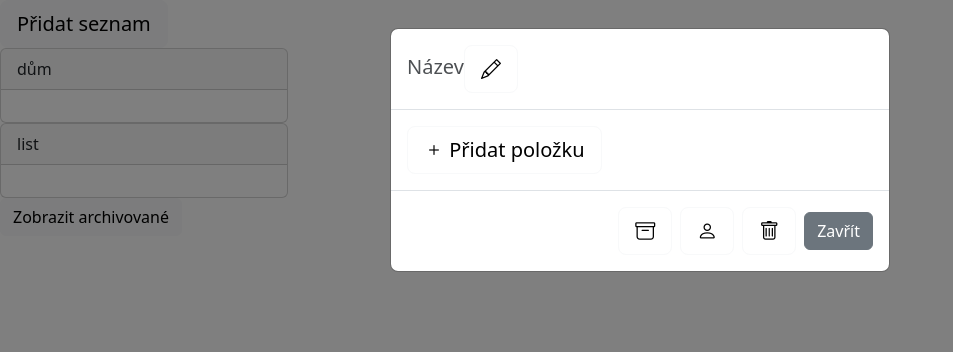
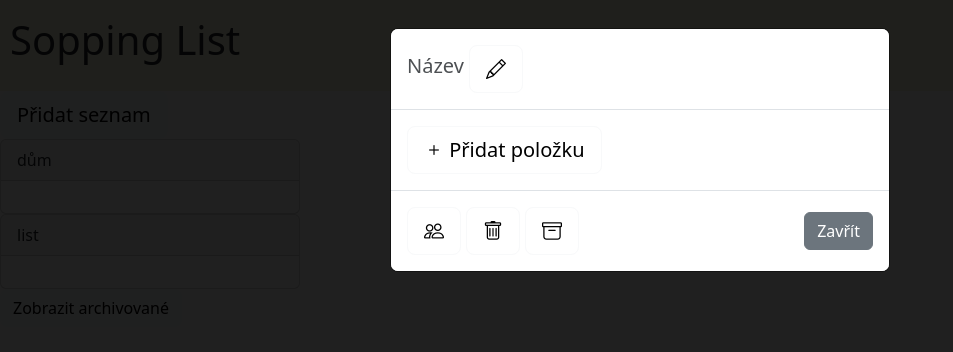
Before and after one commit to pepis-cz/Shopping-List, a React (Create React App) app in the folder client/: page / in a window 1280 px wide. Both pictures are taken after a click on the button "Přidat seznam". Shown: the top 352 px of the page, without its empty margins (0-953 px from the left). Built offline with nearby package versions, Linux system fonts and the light colour scheme.

Commit message:
zlepšování frontendu
fixování bugu kde se zobrazí všechny modaly místo jednoho, css design dashboardu

```diff
--- a/client/src/Components/home-page/add-list.jsx
+++ b/client/src/Components/home-page/add-list.jsx
@@ -1,7 +1,8 @@
 import Button from 'react-bootstrap/Button'
 import ShoppingList from '../shopping-list/shopping-list';
 
-function AddList({ lists, setLists, userId, users,modalId, setModalId }) {
+function AddList({ lists, setLists, userId, users, show, setShow }) {
+
     const handleAdd = () => {
         const newList = {
             id: lists.length ? Math.max( ...lists.map(item => item.id)) + 1 : 0,
@@ -15,25 +16,24 @@ function AddList({ lists, setLists, userId, users,modalId, setModalId }) {
         };
 
         setLists(prev => [...prev, newList]);
-        setModalId(newList.id);
+        setShow(true);
     }
 
     return (
         <>
-            <Button variant = 'light' size = 'lg' onClick = {handleAdd}>
+            <Button style = {{justifyContent: 'middle'}} variant = 'light' size = 'lg' onClick = {handleAdd}>
                 Přidat seznam
             </Button>
 
-        {modalId === lists[lists.length - 1] &&
             <ShoppingList
                 users = {users}
-                shopList = {lists[lists.length - 1]}
+                shopList = {lists[lists.length-1]}
                 userId = {userId}
                 lists = {lists}
                 setLists = {setLists}
-                setModalId = {setModalId}
+                show = {show}
+                setShow = {setShow}
             />
-        }
         </>
     )
 }
--- a/client/src/Components/home-page/card.jsx
+++ b/client/src/Components/home-page/card.jsx
@@ -3,7 +3,7 @@ import Button from 'react-bootstrap/Button'
 import ListGroup from 'react-bootstrap/ListGroup'
 import Card from 'react-bootstrap/Card'
 
-function Cards({ users, userId, lists, setLists, archived, modalId, setModalId }) {
+function Cards({ users, userId, lists, setLists, archived, show, setShow }) {
 
     const handleStatus = (id) => {
         setLists(prev => {
@@ -15,15 +15,15 @@ function Cards({ users, userId, lists, setLists, archived, modalId, setModalId }
         });
     }
 
-    const handleClick = (id) => {
-        setModalId(id);
+    const handleClick = () => {
+        setShow(true)
     }
 
     return (
         <>
             {lists.filter(item => item.archived === archived && item.members.includes(userId)).map(obj => (
                 <>
-                    <Card style={{ width: '18rem' }} onClick = {() => handleClick(obj.id)} key = {obj.id}>
+                    <Card style={{ width: '300px' }} onClick = {handleClick} key = {obj.id}>
                         <Card.Header>
                             {obj.title === '' ? "list" : obj.title}
                         </Card.Header>
@@ -35,16 +35,24 @@ function Cards({ users, userId, lists, setLists, archived, modalId, setModalId }
                             {obj.items.length !== 0 &&
                                 <>
                                     {obj.items.filter(item => item.status === false).slice(0, 5).map((item) =>
-                                        <div style = {{display: "flex"}} key = {item.id}>
-                                            <ListGroup.Item>
-                                                <Button onClick = {(e) => {
+                                        <div key = {item.id}>
+                                            <ListGroup.Item style = {{display: "flex"}}>
+                                                <Button variant = 'light' style = {{background: 'transparent', marginRight: '5px'}} onClick = {(e) => {
                                                     e.stopPropagation();
                                                     handleStatus(item.id);
                                                 }}>
                                                     <i className = 'bi bi-square'/>
                                                 </Button>
 
+                                                <span style = {{
+                                                    marginTop: '6px',
+                                                    width: '180px',
+                                                    overflow: "hidden",
+                                                    textOverflow: 'ellipsis',
+                                                    whiteSpace: 'nowrap'
+                                                }}>
                                                     {item.name}
+                                                </span>
                                             </ListGroup.Item>
                                         </div>
                                     )}
@@ -68,16 +76,15 @@ function Cards({ users, userId, lists, setLists, archived, modalId, setModalId }
                         </Card.Body>
                     </Card>
 
-                    {modalId === obj.id &&
                     <ShoppingList
                         users = {users}
                         shopList = {obj}
                         userId = {userId}
                         lists = {lists}
                         setLists = {setLists}
-                            setModalId = {setModalId}
+                        show = {show}
+                        setShow = {setShow}
                     />
-                    }
                 </>
             ))}
         </>
--- a/client/src/Components/home-page/dashboard.jsx
+++ b/client/src/Components/home-page/dashboard.jsx
@@ -5,18 +5,22 @@ import Cards from './card';
 
 function Dashboard({ users, shopLists, userId }) {
     const [lists, setLists] = useState(shopLists);
-    const [modalId, setModalId] = useState(null);
-    console.log(lists);
+    const [show, setShow] = useState(false);
+    console.log(show);
 
     return (
         <>
+            <div style = {{background: "beige", fontSize: '40px', paddingTop: '10px', paddingBottom: '5px', paddingLeft: "10px"}}>
+                <p>Sopping List</p>
+            </div>
+
             <AddList
                 lists = {lists}
                 setLists = {setLists}
                 userId = {userId}
                 users = {users}
-                modalId = {modalId}
-                setModalId = {setModalId}
+                show = {show}
+                setShow = {setShow}
             />
 
             <Cards
@@ -25,8 +29,8 @@ function Dashboard({ users, shopLists, userId }) {
                 lists = {lists}
                 setLists = {setLists}
                 archived = {false}
-                modalId = {modalId}
-                setModalId = {setModalId}
+                show = {show}
+                setShow = {setShow}
             />
 
             <Toggle
@@ -34,8 +38,8 @@ function Dashboard({ users, shopLists, userId }) {
                 userId = {userId}
                 lists = {lists}
                 setLists = {setLists}
-                modalId = {modalId}
-                setModalId = {setModalId}
+                show = {show}
+                setShow = {setShow}
             />
         </>
     )
--- a/client/src/Components/home-page/toggle-archived.jsx
+++ b/client/src/Components/home-page/toggle-archived.jsx
@@ -2,7 +2,7 @@ import Button from 'react-bootstrap/Button'
 import Cards from './card';
 import { useState } from 'react'
 
-function Toggle({ users, userId, lists, setLists, modalId, setModalId }) {
+function Toggle({ users, userId, lists, setLists, show, setShow}) {
 
     const [toggle, setToggle] = useState(false);
     const handleToggle = () => setToggle(!toggle);
@@ -20,8 +20,8 @@ function Toggle({ users, userId, lists, setLists, modalId, setModalId }) {
                     lists = {lists}
                     setLists = {setLists}
                     archived = {true}
-                    modalId = {modalId}
-                    setModalId = {setModalId}
+                    show = {show}
+                    setShow = {setShow}
                 />
             )}
         </>
--- a/client/src/Components/shopping-list/footer/archive.jsx
+++ b/client/src/Components/shopping-list/footer/archive.jsx
@@ -13,7 +13,7 @@ function Archive({ archived, setValue }) {
             size = 'lg'
             onClick = {handleClick}
         >
-            { archived ? <i className = 'bi bi-recycle'/> : <i className = 'bi bi-archive'/> }
+            { archived ? <i className = 'bi bi-archive-fill'/> : <i className = 'bi bi-archive'/> }
         </Button>
     )
 }
--- a/client/src/Components/shopping-list/footer/delete-modal.jsx
+++ b/client/src/Components/shopping-list/footer/delete-modal.jsx
@@ -1,10 +1,9 @@
 import Button from 'react-bootstrap/Button'
 import Modal from 'react-bootstrap/Modal'
 
-function Warning({ warn, setWarn, setLists, id, setModalId }) {
+function Warning({ warn, setWarn, setLists, id }) {
     const handleDelete = (id) => {
         setWarn(false);
-        setModalId(null);
         setLists(prev => prev.filter((item) => item.id !== id));
     }
 
--- a/client/src/Components/shopping-list/footer/delete.jsx
+++ b/client/src/Components/shopping-list/footer/delete.jsx
@@ -2,12 +2,11 @@ import Button from 'react-bootstrap/Button'
 import Warning from './delete-modal';
 import { useState } from 'react'
 
-function Delete({ id, setLists, setModalId }) {
+function Delete({ id, setLists }) {
     const [warn, setWarn] = useState(false);
 
     const handleAlert = () => {
         setWarn(true);
-
     }
 
     return (
@@ -27,7 +26,6 @@ function Delete({ id, setLists, setModalId }) {
                 setWarn = {setWarn}
                 setLists = {setLists}
                 id = {id}
-                setModalId = {setModalId}
             />
         </>
     )
--- a/client/src/Components/shopping-list/footer/footer.jsx
+++ b/client/src/Components/shopping-list/footer/footer.jsx
@@ -5,17 +5,11 @@ import Unlink from './unlink';
 import Modal from 'react-bootstrap/Modal'
 import Button from 'react-bootstrap/Button'
 
-function Footer({ archived, users, members, userId, owner, id, setLists, setModalId, handleClose, setValue }) {
+function Footer({ archived, users, members, userId, owner, id, setLists, setShow, handleClose, setValue }) {
 
     return(
-        <Modal.Footer>
-            {archived &&
-                <p>(archivován)</p>
-            }
-            <Archive
-                archived = {archived}
-                setValue = {setValue}
-            />
+        <Modal.Footer style = {{justifyContent: 'space-between'}}>
+            <div style = {{display: 'flex', gap: '5px'}}>
                 <Members
                     users = {users}
                     members = {members}
@@ -28,19 +22,26 @@ function Footer({ archived, users, members, userId, owner, id, setLists, setModa
                     <Delete
                         id = {id}
                         setLists = {setLists}
-                    setModalId = {setModalId}
                     />
                 ) : (
                     <Unlink
                         members = {members}
                         userId = {userId}
                         id = {id}
-                    setValue = {setValue}
-                    setModalId = {setModalId}
                         setLists = {setLists}
+                        setShow = {setShow}
                     />
                 )}
-            <Button variant = "secondary" onClick = {handleClose}> Zavřít</Button>
+
+                <Archive
+                    archived = {archived}
+                    setValue = {setValue}
+                />
+            </div>
+
+            <div>
+                <Button style = {{justifyContent: 'flex-end'}} variant = "secondary" onClick = {handleClose}> Zavřít</Button>
+            </div>
         </Modal.Footer>
     )
 }
--- a/client/src/Components/shopping-list/footer/member-modal.jsx
+++ b/client/src/Components/shopping-list/footer/member-modal.jsx
@@ -45,14 +45,12 @@ function Members({ users, members, userId, owner, setValue }) {
 
     return (
         <>
-            <Button style={{
-                background: "transparent"
-            }}
+            <Button style={{background: "transparent"}}
                 variant = 'light'
                 size = 'lg'
                 onClick = {() => setView(true)}
             >
-                <i className = 'bi bi-person'/>
+                <i className = 'bi bi-people'/>
             </Button>
 
             <Modal show = {view} onHide = {onHide}>
@@ -66,13 +64,15 @@ function Members({ users, members, userId, owner, setValue }) {
                             const member = usersMap.get(id);
 
                             return (
-                                <ListGroup.Item key = {member.id}>
-                                        <i className = 'bi bi-person'/>
+                                <ListGroup.Item style = {{display: 'flex'}} key = {member.id}>
+                                        <div style = {{marginTop: '1px'}}>
+                                            <i style = {{marginRight: '7px'}} className = 'bi bi-person'/>
                                             {member.email}
                                             {member.id === owner && <span> (Vlastník)</span>}
+                                        </div>
 
                                         {userId === owner && member.id !== owner && (
-                                            <Button variant = 'light' onClick = {() => handleRemove(member.id)}>
+                                            <Button style = {{marginLeft: '5px', background: 'transparent'}} size = 'sm' variant = 'light' onClick = {() => handleRemove(member.id)}>
                                                 <i className = 'bi bi-x-lg'/>
                                             </Button>
                                         )}
@@ -83,7 +83,11 @@ function Members({ users, members, userId, owner, setValue }) {
                         <ListGroup.Item>
                             {owner === userId &&
                                 <Form onSubmit = {handleCreate}>
-                                    <Form.Control
+                                    <div style = {{display: 'flex'}}>
+                                        <Form.Control style = {{
+                                            maxWidth: '440px',
+                                            height: '32px'
+                                        }}
                                             type = 'email'
                                             value = {email}
                                             placeholder = 'E-mailová adresa pro sdílení'
@@ -93,9 +97,10 @@ function Members({ users, members, userId, owner, setValue }) {
                                             }}
                                         />
 
-                                    <Button variant = 'light' type = 'submit'>
+                                        <Button style = {{background: 'transparent', marginLeft: '5px'}} variant = 'light' size = 'sm' type = 'submit'>
                                             <i className = 'bi bi-check2'/>
                                         </Button>
+                                    </div>
 
                                     {!exist &&
                                         <Form.Text>
--- a/client/src/Components/shopping-list/footer/unlink.jsx
+++ b/client/src/Components/shopping-list/footer/unlink.jsx
@@ -1,7 +1,7 @@
 import Button from 'react-bootstrap/Button'
 import { useState } from 'react'
 
-function Unlink({ members, userId, id, setModalId, setLists }) {
+function Unlink({ members, userId, id, setLists, setShow }) {
     const [member, setMember] = useState(members);
 
     const handleDelete = () => {
@@ -10,7 +10,7 @@ function Unlink({ members, userId, id, setModalId, setLists }) {
                 setLists(prev => prev.map(item => item.id === id ? {...item, members: newMember} : item));
                 return newMember;
             });
-        setModalId(null);
+        setShow(false);
     }
 
     return (
--- a/client/src/Components/shopping-list/header.jsx
+++ b/client/src/Components/shopping-list/header.jsx
@@ -47,15 +47,17 @@ function Header({ title, setValue }) {
                 <Modal.Title>
                     <div style = {{display: 'flex', fontSize: "20px"}}>
 
-                        {name === '' ? (
-                            <div style = {{paddingTop: "7px", opacity: '80%'}}>
-                                Název
+                            <div style = {{
+                                marginTop: "6px",
+                                marginRight: '5px',
+                                overflow: "hidden",
+                                maxWidth: '410px',
+                                textOverflow: 'ellipsis',
+                                whiteSpace: 'nowrap',
+                                opacity: name === '' ? '80%' : '100%'
+                            }}>
+                                {name === '' ? 'Název' : name}
                             </div>
-                        ) : (
-                            <div style = {{paddingTop: "7px", overflow: "hidden", textOverflow: 'ellipsis'}}>
-                                {name}
-                            </div>
-                        )}
 
                         <Button style={{background: "transparent"}} variant = 'light' size = 'lg' onClick = {() => setEditing(true)}>
                             <i className = 'bi bi-pencil'/>
--- a/client/src/Components/shopping-list/shopping-list.jsx
+++ b/client/src/Components/shopping-list/shopping-list.jsx
@@ -4,14 +4,13 @@ import Body from "./body/body";
 import Modal from 'react-bootstrap/Modal'
 import { useState } from 'react'
 
-function ShoppingList({ users, shopList, userId, lists, setLists, setModalId }) {
+function ShoppingList({ users, shopList, userId, lists, setLists, show, setShow }) {
 
     const [value, setValue] = useState(shopList);
-    const [show, setShow] = useState(true);
 
     const handleClose = () => {
         setLists(prev => prev.map(item => item.id === value.id ? value : item));
-        setModalId(null);
+        setShow(false);
     }
 
     return (
@@ -35,7 +34,7 @@ function ShoppingList({ users, shopList, userId, lists, setLists, setModalId })
                 id = {value.id}
                 lists = {lists}
                 setLists = {setLists}
-                setModalId = {setModalId}
+                setShow = {setShow}
                 handleClose = {handleClose}
                 setValue = {setValue}
             />
```
Lines whose indentation alone changed are shown as unchanged.
